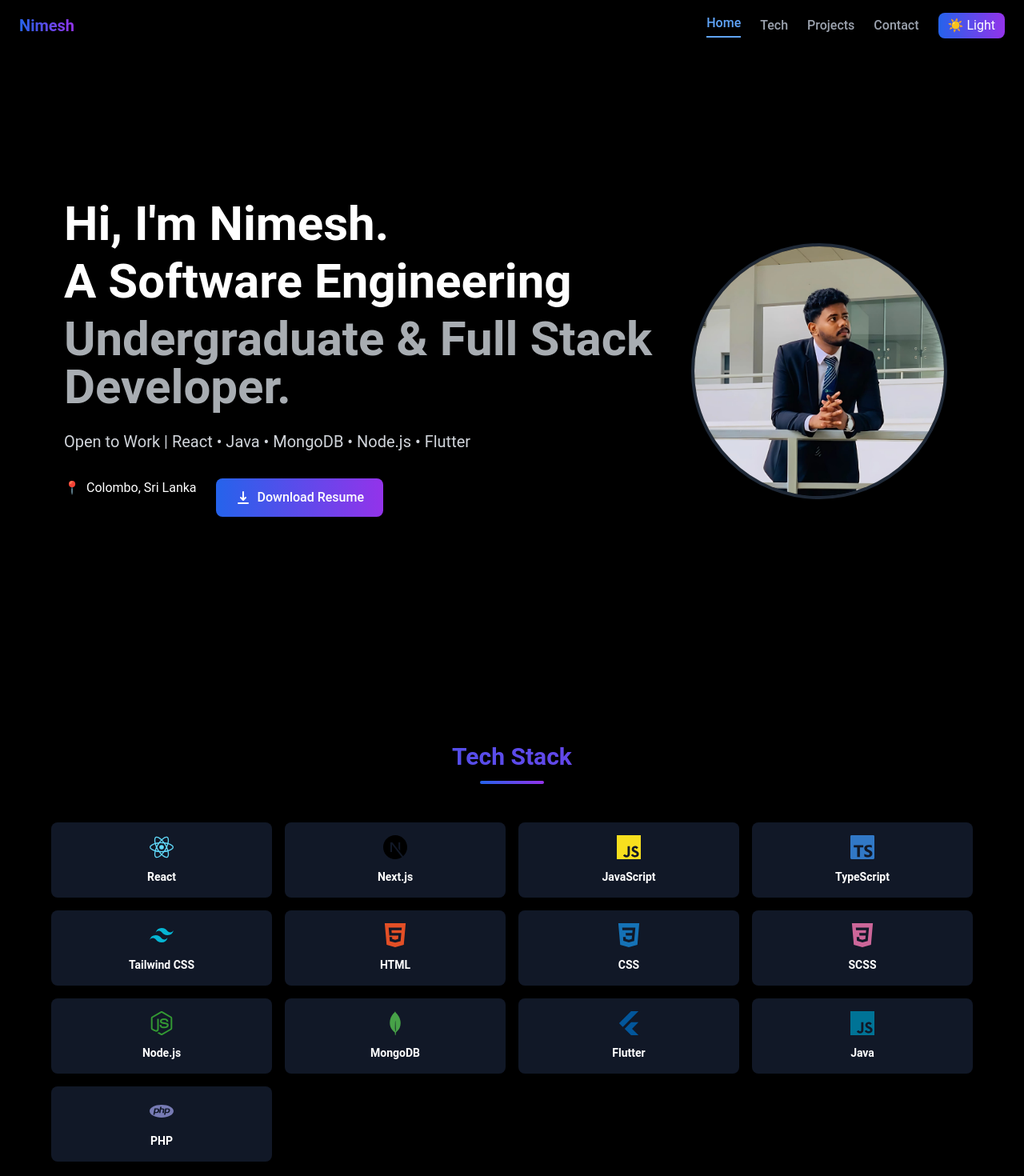
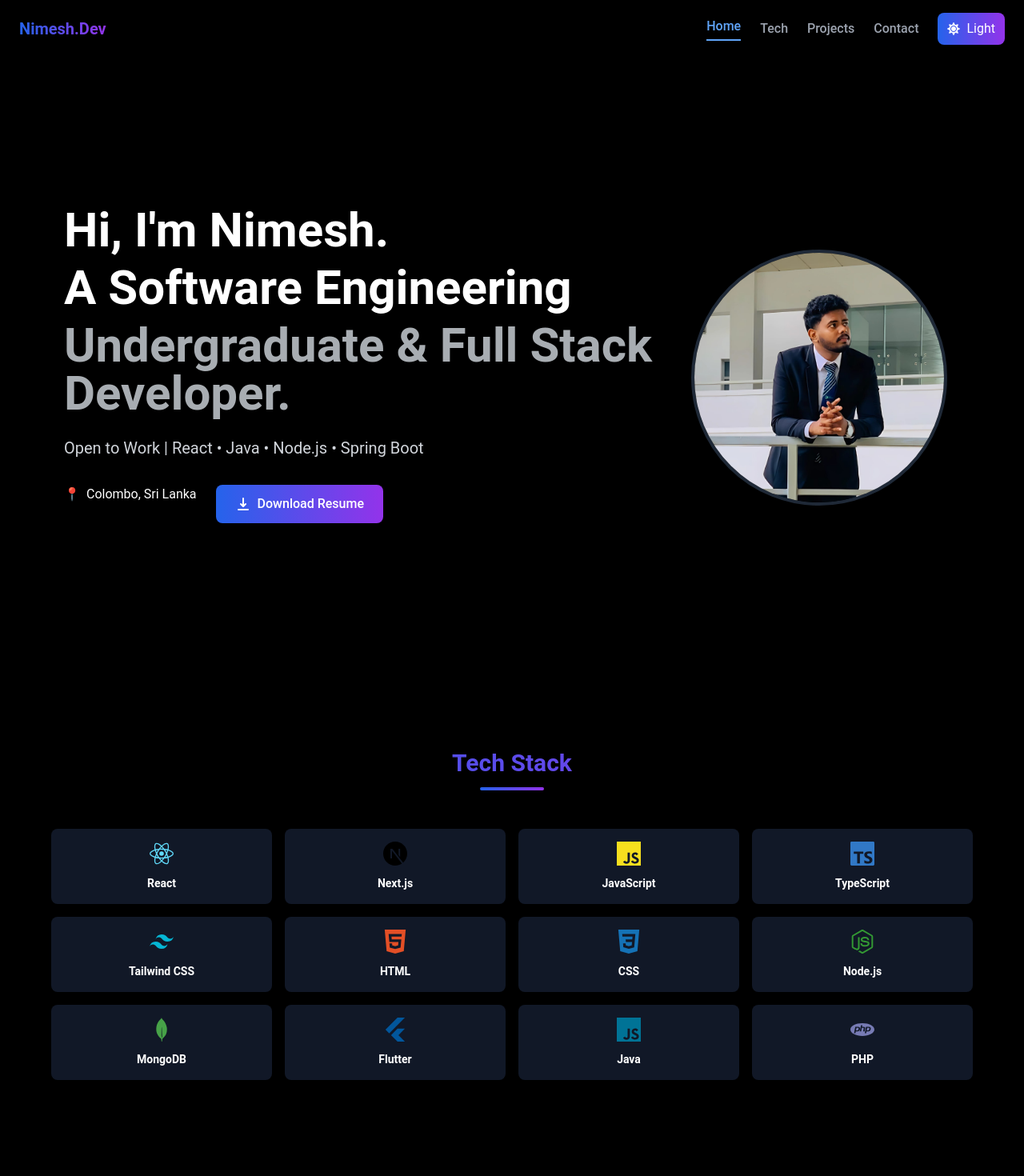
Before and after one commit to NimeshWickram/Nimesh-Portfolio, a React (Create React App) app: page / in a window 1280 px wide. Shown: the top 1470 px of the page at 80% size. Built offline with nearby package versions, Linux system fonts and the light colour scheme.

Commit message:
Improve theme toggle icons and fix asset routing on Vercel

```diff
--- a/src/App.js
+++ b/src/App.js
@@ -24,11 +24,10 @@ function App() {
     { name: "Tailwind CSS", icon: SiTailwindcss, color: "#06B6D4" },
     { name: "HTML", icon: SiHtml5, color: "#E34F26" },
     { name: "CSS", icon: SiCss3, color: "#1572B6" },
-    { name: "SCSS", icon: SiCss3, color: "#CC6699" },
     { name: "Node.js", icon: SiNodedotjs, color: "#339933" },
     { name: "MongoDB", icon: SiMongodb, color: "#47A248" },
     { name: "Flutter", icon: SiFlutter, color: "#02569B" },
-    { name: "Java", icon: SiJavascript, color: "#007396" }, // Using JavaScript icon as placeholder
+    { name: "Java", icon: SiJavascript, color: "#007396" },
     { name: "PHP", icon: SiPhp, color: "#777BB4" }
   ];
 
--- a/src/components/Footer.js
+++ b/src/components/Footer.js
@@ -4,29 +4,11 @@ const Footer = () => {
   return (
     <footer className="bg-gray-900 dark:bg-black text-white py-8 border-t border-gray-700 dark:border-gray-800">
       <div className="max-w-6xl mx-auto px-4 text-center">
-        <div className="flex justify-center space-x-4 mb-6">
-          {[
-            { icon: "LinkedIn", label: "LinkedIn", href: "https://linkedin.com/in/nimesh-wickramasinghe", className: "text-blue-400 hover:text-blue-300" },
-            { icon: "GitHub", label: "GitHub", href: "https://github.com/NimeshWickram", className: "text-gray-400 hover:text-gray-300" }
-          ].map((social, index) => (
-            <a
-              key={index}
-              href={social.href}
-              className={`w-10 h-10 rounded-full bg-gray-800 flex items-center justify-center text-lg transition-all ${social.className}`}
-              title={social.label}
-              target="_blank"
-              rel="noopener noreferrer"
-            >
-              {social.icon}
-            </a>
-          ))}
-        </div>
-
         <p className="text-gray-400 text-sm">
           © {new Date().getFullYear()} Nimesh. All rights reserved.
         </p>
         <p className="text-gray-500 mt-1 text-xs">
-          Built with <span className="text-blue-400">React</span>, <span className="text-teal-400">Tailwind CSS</span>, and ❤️
+          Built with ❤️
         </p>
       </div>
     </footer>
--- a/src/components/HeroSection.js
+++ b/src/components/HeroSection.js
@@ -29,7 +29,7 @@ const HeroSection = () => {
                     transition={{ delay: 0.4, duration: 0.8 }}
                     className="text-lg md:text-xl mb-8 text-gray-600 dark:text-gray-300"
                 >
-                    Open to Work | React • Java • MongoDB • Node.js • Flutter
+                    Open to Work | React • Java  • Node.js • Spring Boot
                 </motion.p>
 
                 <motion.div
--- a/src/components/Navbar.js
+++ b/src/components/Navbar.js
@@ -1,9 +1,10 @@
 import React from "react";
+import { FaSun, FaMoon } from "react-icons/fa";
 
 const Navbar = ({ darkMode, setDarkMode, activeSection, scrollToSection }) => {
     return (
         <nav className="flex justify-between items-center px-6 py-4 shadow-md sticky top-0 bg-white/80 dark:bg-black/80 backdrop-blur-sm z-50">
-            <h1 className="text-xl font-bold bg-gradient-to-r from-blue-600 to-purple-600 bg-clip-text text-transparent">Nimesh</h1>
+            <h1 className="text-xl font-bold bg-gradient-to-r from-blue-600 to-purple-600 bg-clip-text text-transparent">Nimesh.Dev</h1>
             <div className="flex items-center space-x-6">
                 <div className="hidden md:flex space-x-6">
                     {["Home", "Tech", "Projects", "Contact"].map((item) => (
@@ -21,9 +22,20 @@ const Navbar = ({ darkMode, setDarkMode, activeSection, scrollToSection }) => {
                 </div>
                 <button
                     onClick={() => setDarkMode(!darkMode)}
-                    className="px-3 py-1 rounded-lg bg-gradient-to-r from-blue-600 to-purple-600 text-white"
+                    className="px-3 py-2 rounded-lg bg-gradient-to-r from-blue-600 to-purple-600 text-white flex items-center"
+                    aria-label={darkMode ? "Switch to light mode" : "Switch to dark mode"}
                 >
-                    {darkMode ? "☀️ Light" : "🌙 Dark"}
+                    {darkMode ? (
+                        <>
+                            <FaSun className="mr-2" />
+                            Light
+                        </>
+                    ) : (
+                        <>
+                            <FaMoon className="mr-2" />
+                            Dark
+                        </>
+                    )}
                 </button>
             </div>
         </nav>
--- a/src/components/ProjectCard.js
+++ b/src/components/ProjectCard.js
@@ -16,7 +16,6 @@ const ProjectCard = ({ project, index }) => {
         "PHP": "bg-indigo-100 dark:bg-indigo-900/30 text-indigo-800 dark:text-indigo-200",
         "HTML": "bg-orange-100 dark:bg-orange-900/30 text-orange-800 dark:text-orange-200",
         "CSS": "bg-blue-100 dark:bg-blue-900/30 text-blue-800 dark:text-blue-200",
-        "SCSS": "bg-pink-100 dark:bg-pink-900/30 text-pink-800 dark:text-pink-200",
         "JavaScript": "bg-yellow-100 dark:bg-yellow-900/30 text-yellow-800 dark:text-yellow-200",
         "TypeScript": "bg-blue-100 dark:bg-blue-900/30 text-blue-800 dark:text-blue-200",
         "Tailwind CSS": "bg-teal-100 dark:bg-teal-900/30 text-teal-800 dark:text-teal-200",
```
